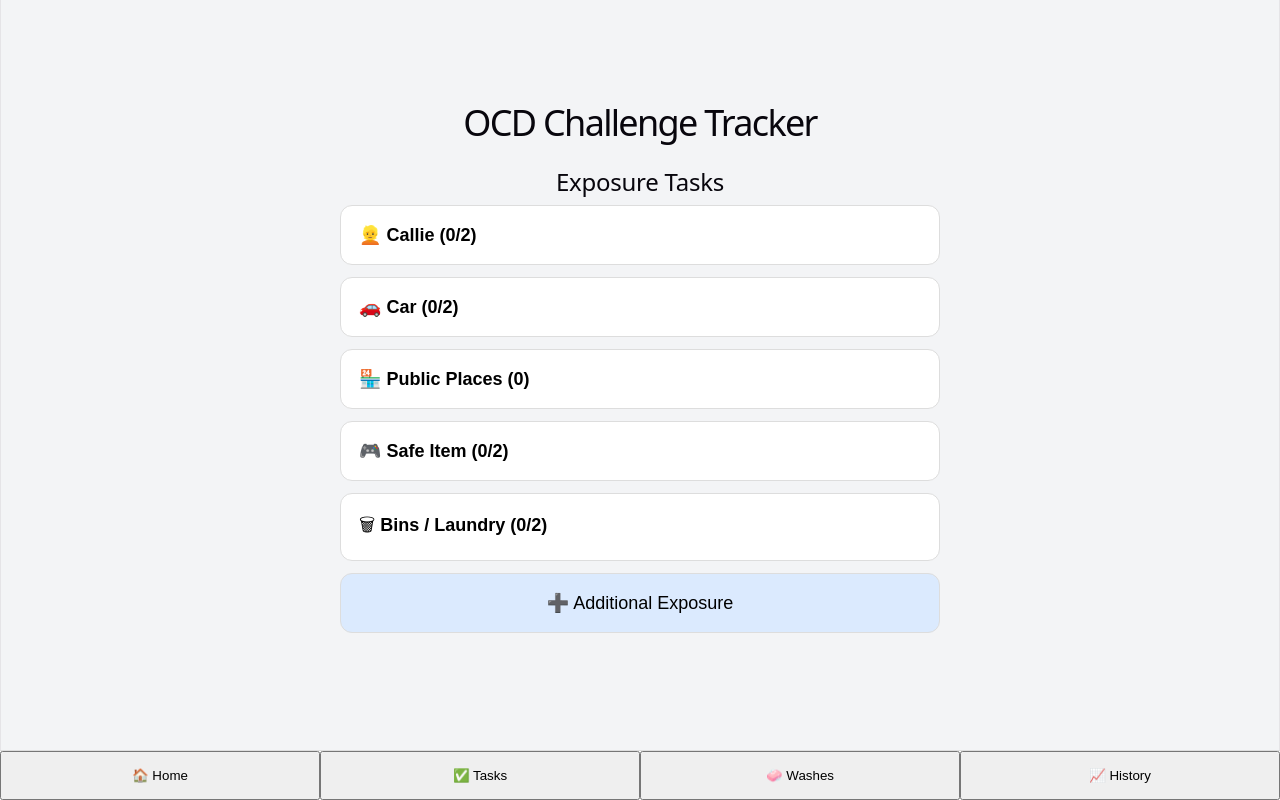
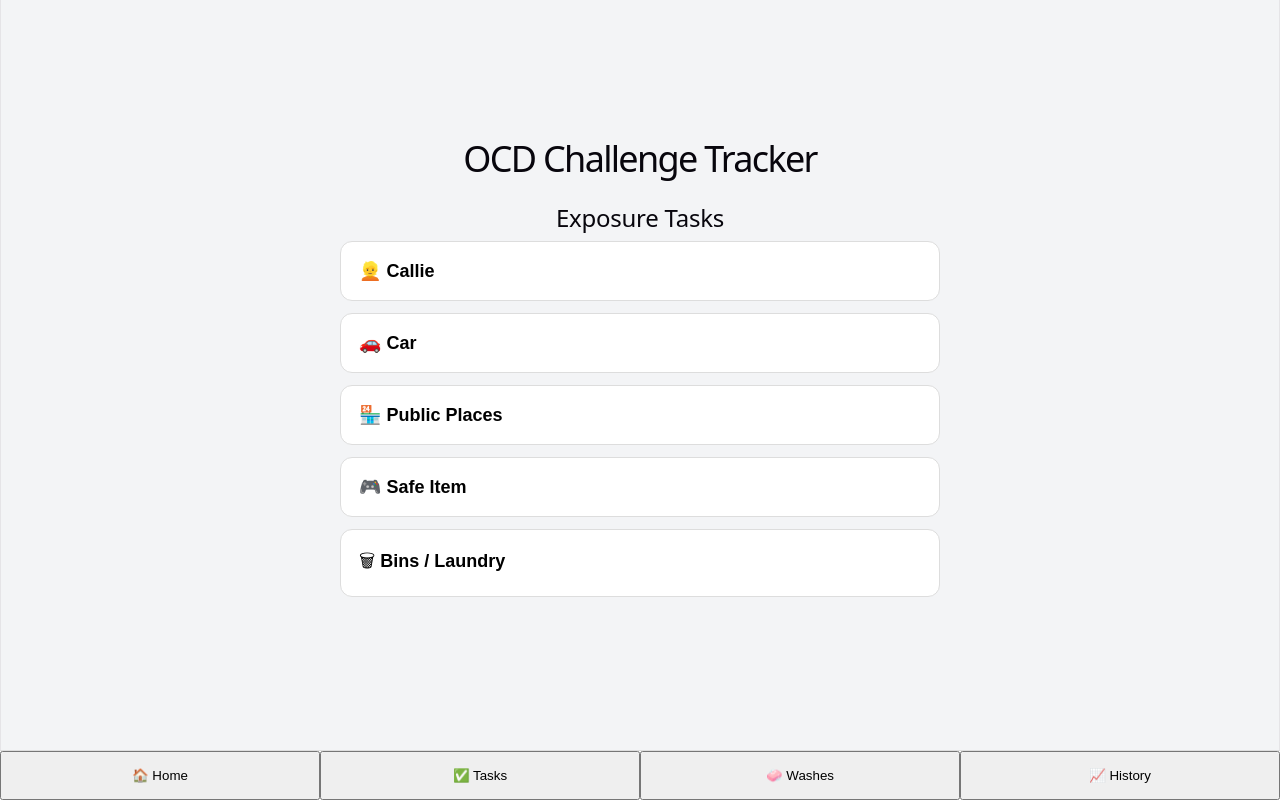
Before and after one commit to Kazzone-26/logan-erp-tracker, a React (Vite) app: page / in a window 1280 px wide. Both pictures are taken after a click on the button "✅ Tasks". Built offline with nearby package versions, Linux system fonts and the light colour scheme.

Commit message:
Remove duplicate ERP total

```diff
--- a/src/App.jsx
+++ b/src/App.jsx
@@ -49,8 +49,6 @@ const [extraWashes, setExtraWashes] =
   const [before, setBefore] = useState(5);
   const [after, setAfter] = useState(5);
   const [delay, setDelay] = useState("30 mins");
-  const [customExposure, setCustomExposure] =
-  useState("");
 const [completedTasks, setCompletedTasks] =
   useState(initialCompleted);
 
@@ -80,11 +78,7 @@ const [completedTasks, setCompletedTasks] =
 
   const saveExposure = () => {
   const record = {
-  exposure:
-    selectedExposure ===
-    "Additional Exposure"
-      ? customExposure
-      : selectedExposure,
+  exposure: selectedExposure,
   before,
   after,
   delay,
@@ -100,11 +94,11 @@ const [completedTasks, setCompletedTasks] =
   setBefore(5);
   setAfter(5);
   setDelay("30 mins");
-  setCustomExposure("");
 };
 
   const completedToday = history.filter(
   (x) =>
+    x.type !== "wash" &&
     new Date(x.date).toDateString() ===
     new Date().toDateString()
 ).length;
@@ -176,21 +170,10 @@ const publicCount = history.filter(
   <p>🎮 Safe Item: {safeItemCount}/2</p>
   <p>🗑 Bins/Laundry: {binsCount}/2</p>
   <p>🏪 Public Places: {publicCount}</p>
+  <p>
+  📊 Today's ERP Activities: {completedToday}
+</p>
 </div>
-<p
-  style={{
-    fontSize: "24px",
-    fontWeight: "bold",
-  }}
->
-  {
-  callieCount +
-  carCount +
-  safeItemCount +
-  binsCount +
-  publicCount
-}
-</p>
 
           <p>Extra Hand Washes:</p>
 
@@ -246,46 +229,9 @@ const publicCount = history.filter(
   cursor: "pointer",
 }}
                 >
-  {item === "👱 Callie" &&
-  `👱 Callie (${callieCount}/2)${
-    callieCount >= 2 ? " ✅" : ""
-  }`}
-
-{item === "🚗 Car" &&
-  `🚗 Car (${carCount}/2)${
-    carCount >= 2 ? " ✅" : ""
-  }`}
-
-{item === "🎮 Safe Item" &&
-  `🎮 Safe Item (${safeItemCount}/2)${
-    safeItemCount >= 2 ? " ✅" : ""
-  }`}
-
-{item === "🗑 Bins / Laundry" &&
-  `🗑 Bins / Laundry (${binsCount}/2)${
-    binsCount >= 2 ? " ✅" : ""
-  }`}
-
-{item === "🏪 Public Places" &&
-  `🏪 Public Places (${publicCount})`}
+  {item}
 </button>
               ))}
- <button
-  onClick={() =>
-    setSelectedExposure("Additional Exposure")
-  }
-  style={{
-    width: "100%",
-    padding: "18px",
-    marginBottom: "12px",
-    borderRadius: "12px",
-    border: "1px solid #ddd",
-    background: "#dbeafe",
-    fontSize: "18px",
-  }}
->
-  ➕ Additional Exposure
-</button>
             </>
           )}
 
@@ -298,27 +244,6 @@ const publicCount = history.filter(
               }}
             >
               <h2>{selectedExposure}</h2>
-{selectedExposure ===
-  "Additional Exposure" && (
-  <>
-    <p>Exposure Name</p>
-
-    <input
-      type="text"
-      value={customExposure}
-      onChange={(e) =>
-        setCustomExposure(
-          e.target.value
-        )
-      }
-      style={{
-        width: "100%",
-        padding: "10px",
-        marginBottom: "20px",
-      }}
-    />
-  </>
-)}
 
               <p>Anxiety Before</p>
 
```
